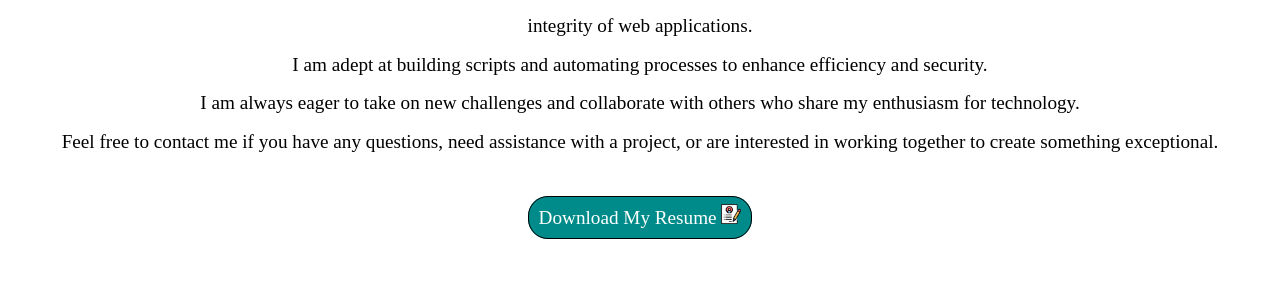
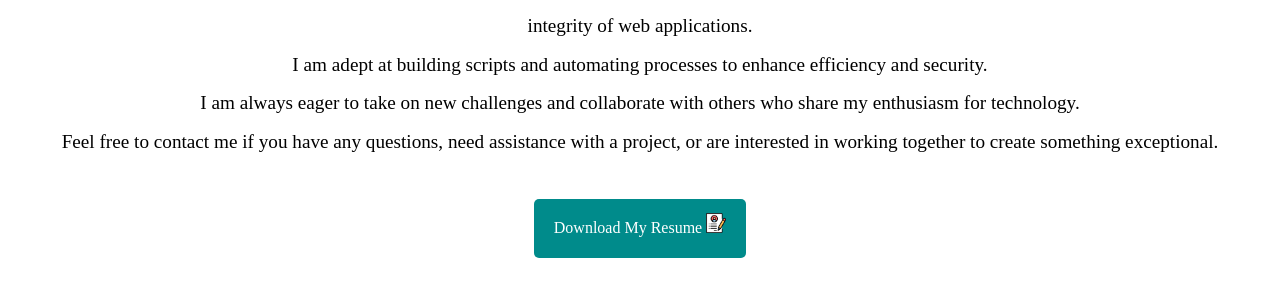
Before and after one commit to Evenchen21/FullStackProject-ss, a plain HTML site: page index.html in a window 1280 px wide. Shown: the part 917-1199 px from the top of the page. Drawn offline with Linux system fonts and the light colour scheme.

Commit message:
more
more

```diff
--- a/style/index.css
+++ b/style/index.css
@@ -90,23 +90,29 @@ body {
 .AboutMe h3 {
   text-decoration: underline;
 }
+
 .Resume {
-  text-align: center;
-  justify-content: center;
-  color: white;
+  display: inline-block;
+  padding: 10px 20px;
+  font-size: 16px;
+  color: #fff;
   background-color: darkcyan;
-  padding: 10px;
-  border-radius: 20px;
-  box-shadow: 0 0 2px;
-  border: 1px solid black;
-  transition: transform 0.2s, box-shadow 0.2s;
+  border: none;
+  border-radius: 5px;
+  text-decoration: none;
+  cursor: pointer;
+  transition: background-color 0.3s, transform 0.1s;
 }
+
 .Resume:hover {
-  cursor: pointer;
-  transform: translateY(2px);
-  box-shadow: 0 2px 2px;
   text-decoration: underline;
 }
+
+.Resume:active {
+  background-color: #0056b3;
+  transform: scale(0.95);
+}
+
 .ResumeIcon {
   width: 20px;
   height: 20px;
```
